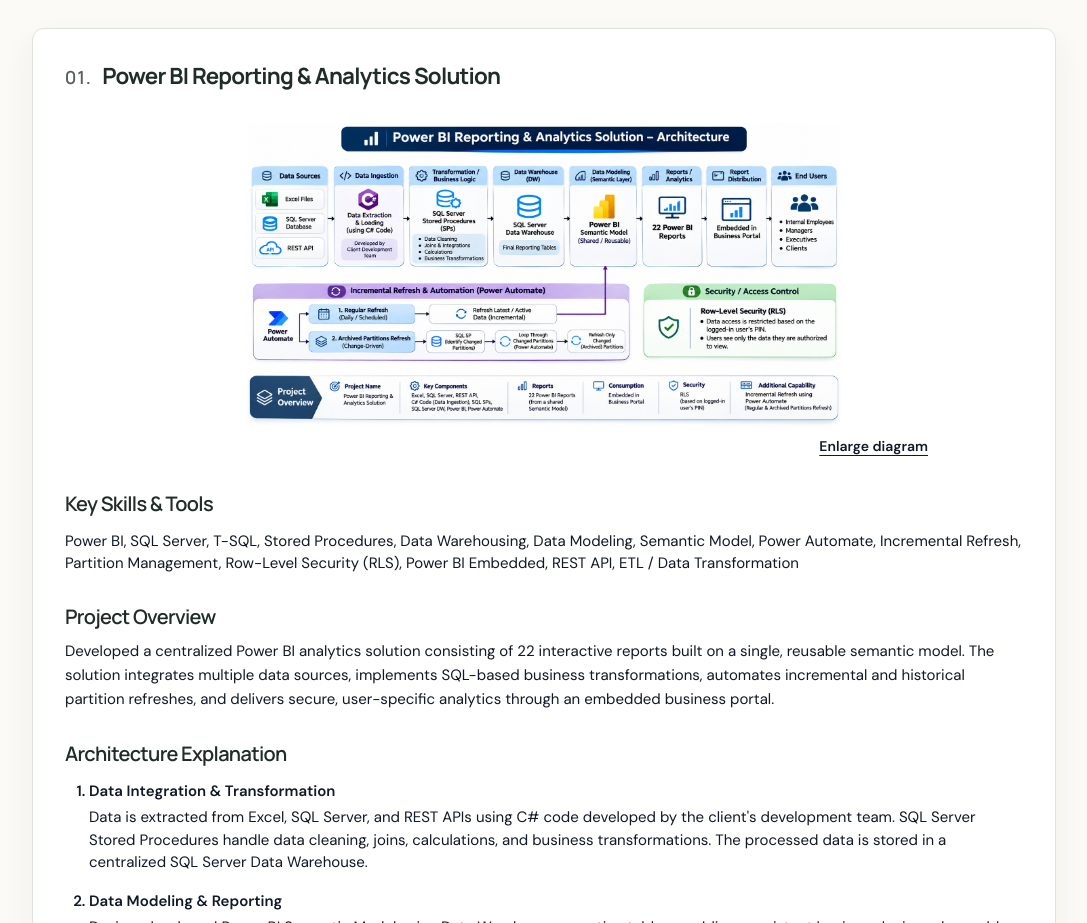
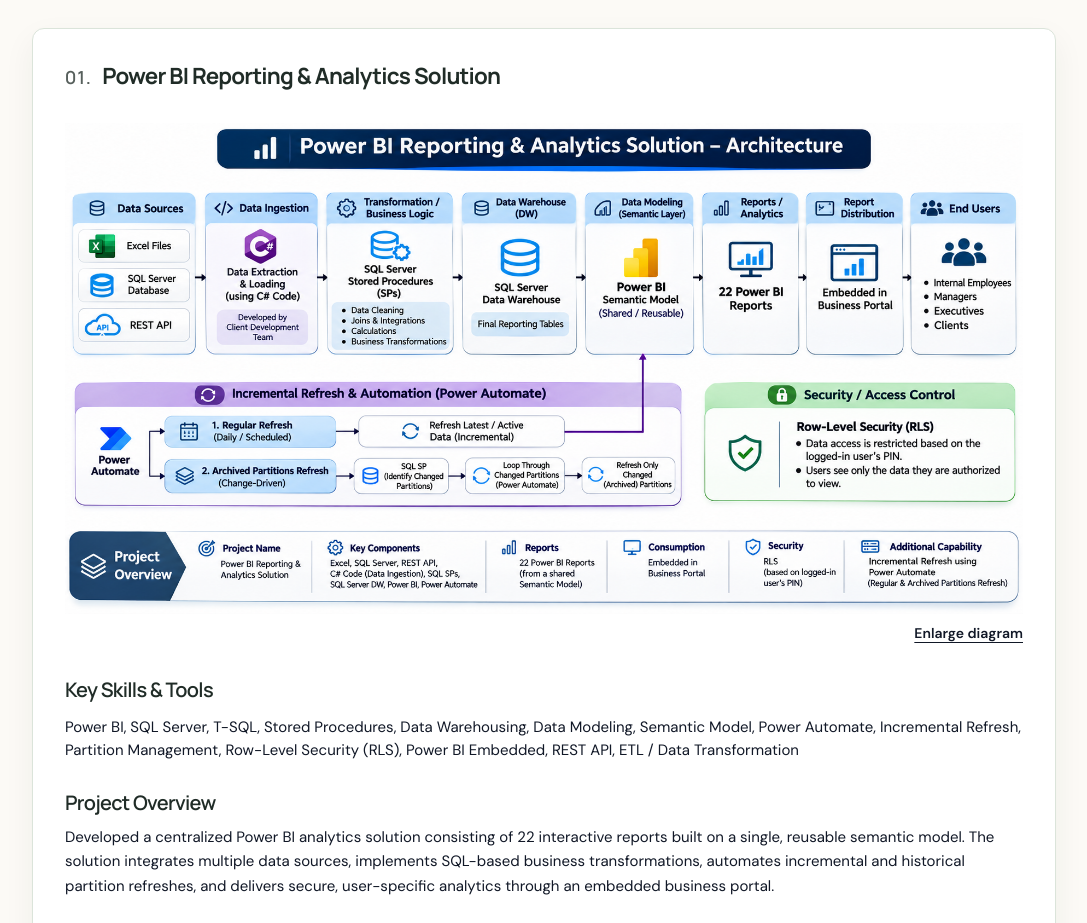
Before and after one commit to Kpds1411/KP_Portfolio, a React (Vite) app: page / in a window 1280 px wide. Shown: the part 2146-3069 px from the top of the page, without its empty margins (96-1183 px from the left). Built offline with nearby package versions, Linux system fonts and the light colour scheme.

Commit message:
Show the project diagram at full card width

```diff
--- a/src/component/projects/index.jsx
+++ b/src/component/projects/index.jsx
@@ -20,8 +20,8 @@ const Projects = ({ isDarkMode }) => {
                 <span className="text-lg font-semibold tabular-nums opacity-75">{String(index + 1).padStart(2, "0")}.</span>
                 <span>{project.title}</span>
               </h2>
-              <figure className="mx-auto max-w-3xl">
-                <img src={architectureDiagram} alt="Power BI architecture from data sources and SQL Server transformation to a shared semantic model, embedded reports, automated refresh, and row-level security." className="mx-auto max-h-[38vh] w-full object-contain" loading="lazy" />
+              <figure className="w-full">
+                <img src={architectureDiagram} alt="Power BI architecture from data sources and SQL Server transformation to a shared semantic model, embedded reports, automated refresh, and row-level security." className="block h-auto w-full" loading="lazy" />
                 <figcaption className="mt-2 text-right">
                   <button type="button" onClick={() => diagramDialog.current.showModal()} className="text-sm font-semibold underline underline-offset-4">
                     Enlarge diagram
```
